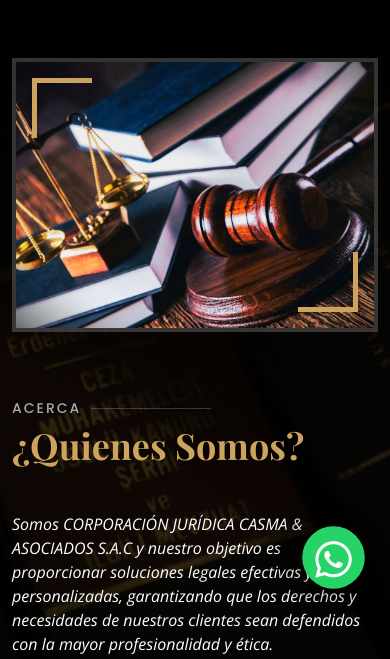
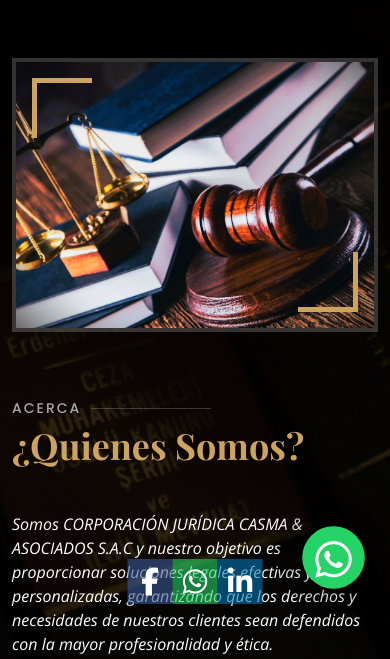
Before and after one commit to lysoftdigital/corporacioncasma, a plain HTML site: page index.html in a window 390 px wide. Shown: the part 240-899 px from the top of the page. Drawn offline with nearby package versions, Linux system fonts and the light colour scheme; a web font is replaced by a local one.

Commit message:
asas
asasa

```diff
--- a/index.html
+++ b/index.html
@@ -8,7 +8,8 @@
   <title>CORPORACIÓN JURÍDICA CASMA & ASOCIADOS S.A.C.</title>
   <meta content="" name="description">
   <meta content="" name="keywords">
-
+    <!-- Boton de wasaaaaa -->
+  <link rel="stylesheet" href="https://cdnjs.cloudflare.com/ajax/libs/font-awesome/6.0.0-beta3/css/all.min.css">
   <!-- Favicons -->
   <link href="https://fonts.googleapis.com/css2?family=Rajdhani:wght@400;500;600;700&display=swap" rel="stylesheet">
   <link href="assets/img/logoico.ico" rel="icon">
@@ -29,10 +30,81 @@
 	<script src="https://kit.fontawesome.com/eb496ab1a0.js" crossorigin="anonymous"></script>
   <link href="assets/css/style.css" rel="stylesheet">
 
+  <style>
+        /* Estilos Generales */
+        .social-icons {
+            position: fixed;
+            display: flex;
+            flex-direction: column;
+            left: 0;
+            top: 50%;
+            transform: translateY(-50%);
+            z-index: 1000;
+        }
 
+        .social-icons a {
+            display: flex;
+            align-items: center;
+            justify-content: center;
+            width: 45px;
+            height: 45px;
+            background-color: rgba(0, 0, 0, 0.6); /* Fondo con más oscuridad */
+            color: white;
+            border-radius: 0;
+            transition: transform 0.3s, background-color 0.3s;
+        }
+
+        .social-icons a i {
+            font-size: 28px; /* Tamaño de los iconos */
+        }
+
+        .social-icons a:hover {
+            transform: scale(1.1);
+            background-color: rgba(0, 0, 0, 0.8); /* Fondo con más oscuridad en hover */
+        }
+
+        /* Estilos para Móvil */
+        @media (max-width: 768px) {
+            .social-icons {
+                flex-direction: row;
+                left: 50%;
+                bottom: 0;
+                top: auto;
+                transform: translateX(-50%);
+            }
+
+            .social-icons a {
+                border-radius: 0;
+            }
+        }
+
+        /* Colores personalizados */
+        .social-icons a:nth-child(1) {
+            background-color: rgba(59, 89, 152, 0.6); /* Facebook color con más oscuridad */
+        }
+
+        .social-icons a:nth-child(2) {
+            background-color: rgba(37, 211, 102, 0.6); /* WhatsApp color con más oscuridad */
+        }
+
+        .social-icons a:nth-child(3) {
+            background-color: rgba(0, 119, 181, 0.6); /* LinkedIn color con más oscuridad */
+        }
+    </style>
 </head>
 
 <body>
+  <div class="social-icons">
+    <a href="https://www.facebook.com/people/Corporaci%C3%B3n-Jur%C3%ADdica-Casma-Asociados-SAC/61563974062613/?mibextid=LQQJ4d" target="_blank">
+        <i class="fab fa-facebook-f"></i>
+    </a>
+    <a href="https://wa.me/51912114224" target="_blank">
+        <i class="fab fa-whatsapp"></i>
+    </a>
+    <a href="https://www.linkedin.com/company/corporaci%C3%B3n-jur%C3%ADdica-casma-y-asociados/about/" target="_blank">
+        <i class="fab fa-linkedin-in"></i>
+    </a>
+</div>
 
   <!-- ======= Top Bar ======= -->
   <div id="topbar" class="d-flex align-items-center fixed-top">
@@ -166,7 +238,7 @@
               <a href=""><i class="bi bi-twitter"></i></a>
               <a href=""><i class="bi bi-facebook"></i></a>
               <a href=""><i class="bi bi-instagram"></i></a>
-              <a href=""><i class="bi bi-linkedin"></i></a>
+              <a href="https://www.linkedin.com/company/corporaci%C3%B3n-jur%C3%ADdica-casma-y-asociados/about/"><i class="bi bi-linkedin"></i></a>
             </div>
           </div>
         </div>
@@ -183,7 +255,7 @@
               <a href=""><i class="bi bi-twitter"></i></a>
               <a href=""><i class="bi bi-facebook"></i></a>
               <a href=""><i class="bi bi-instagram"></i></a>
-              <a href=""><i class="bi bi-linkedin"></i></a>
+              <a href="https://www.linkedin.com/company/corporaci%C3%B3n-jur%C3%ADdica-casma-y-asociados/about/"><i class="bi bi-linkedin"></i></a>
             </div>
           </div>
         </div>
@@ -200,7 +272,7 @@
               <a href=""><i class="bi bi-twitter"></i></a>
               <a href=""><i class="bi bi-facebook"></i></a>
               <a href=""><i class="bi bi-instagram"></i></a>
-              <a href=""><i class="bi bi-linkedin"></i></a>
+              <a href="https://www.linkedin.com/company/corporaci%C3%B3n-jur%C3%ADdica-casma-y-asociados/about/"><i class="bi bi-linkedin"></i></a>
             </div>
           </div>
         </div>
@@ -217,7 +289,7 @@
               <a href=""><i class="bi bi-twitter"></i></a>
               <a href=""><i class="bi bi-facebook"></i></a>
               <a href=""><i class="bi bi-instagram"></i></a>
-              <a href=""><i class="bi bi-linkedin"></i></a>
+              <a href="https://www.linkedin.com/company/corporaci%C3%B3n-jur%C3%ADdica-casma-y-asociados/about/"><i class="bi bi-linkedin"></i></a>
             </div>
           </div>
         </div>
@@ -232,9 +304,9 @@
             </div>
             <div class="social">
               <a href=""><i class="bi bi-twitter"></i></a>
-              <a href=""><i class="bi bi-facebook"></i></a>
+              <a href="https://www.facebook.com/people/Corporaci%C3%B3n-Jur%C3%ADdica-Casma-Asociados-SAC/61563974062613/?mibextid=LQQJ4d"><i class="bi bi-facebook"></i></a>
               <a href=""><i class="bi bi-instagram"></i></a>
-              <a href=""><i class="bi bi-linkedin"></i></a>
+              <a href="https://www.linkedin.com/company/corporaci%C3%B3n-jur%C3%ADdica-casma-y-asociados/about/"><i class="bi bi-linkedin"></i></a>
             </div>
           </div>
         </div>
@@ -251,7 +323,7 @@
               <a href=""><i class="bi bi-twitter"></i></a>
               <a href=""><i class="bi bi-facebook"></i></a>
               <a href=""><i class="bi bi-instagram"></i></a>
-              <a href=""><i class="bi bi-linkedin"></i></a>
+              <a href="https://www.linkedin.com/company/corporaci%C3%B3n-jur%C3%ADdica-casma-y-asociados/about/"><i class="bi bi-linkedin"></i></a>
             </div>
           </div>
         </div>
@@ -764,10 +836,10 @@
               </p>
               <div class="social-links mt-3">
                 <a href="#" class="twitter"><i class="bx bxl-twitter"></i></a>
-                <a href="#" class="facebook"><i class="bx bxl-facebook"></i></a>
+                <a href="https://www.facebook.com/people/Corporaci%C3%B3n-Jur%C3%ADdica-Casma-Asociados-SAC/61563974062613/?mibextid=LQQJ4d" class="facebook"><i class="bx bxl-facebook"></i></a>
                 <a href="#" class="instagram"><i class="bx bxl-instagram"></i></a>
                 <a href="#" class="google-plus"><i class="bx bxl-skype"></i></a>
-                <a href="#" class="linkedin"><i class="bx bxl-linkedin"></i></a>
+                <a href="https://www.linkedin.com/company/corporaci%C3%B3n-jur%C3%ADdica-casma-y-asociados/about/" class="linkedin"><i class="bx bxl-linkedin"></i></a>
               </div>
             </div>
           </div>
@@ -821,7 +893,7 @@
     </div>
   </footer><!-- End Footer -->
 	<a href="https://wa.me/51912114224" class="btn-wsp" target="_blank">
-    <i class="fa fa-whatsapp icono"></i>
+    <i class="fab fa-whatsapp"></i>
   <div id="preloader"></div>
   <a href="#" class="back-to-top d-flex align-items-center justify-content-center"><i class="bi bi-arrow-up-short"></i></a>
 
```
Also changed, not shown: assets/img/hero-bg.png, assets/img/logo.png.
